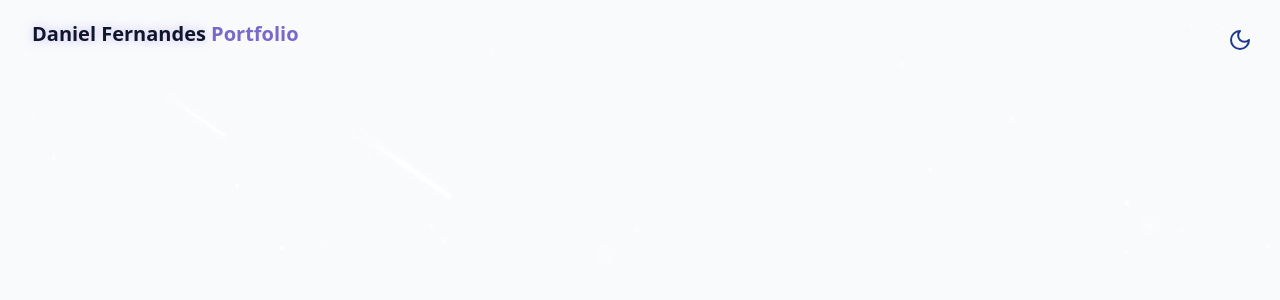
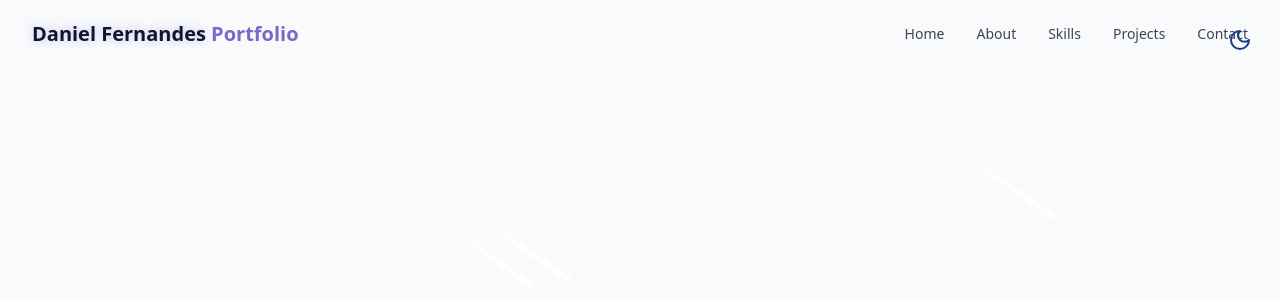
Before and after one commit to bdancost/beautiful_portfolio, a React (Vite) app: page / in a window 1280 px wide. Shown: the top 300 px of the page. Built offline with nearby package versions, Linux system fonts and the light colour scheme.

Commit message:
Adicionando desktop nav

```diff
--- a/src/components/Navbar.jsx
+++ b/src/components/Navbar.jsx
@@ -39,7 +39,17 @@ const Navbar = () => {
         </a>
 
         {/* Desktop Nav */}
-
+        <div className="hidden md:flex space-x-8">
+          {navItems.map((item, key) => (
+            <a
+              key={key}
+              href={item.href}
+              className="text-sm font-medium text-foreground/80 hover:text-primary transition-colors duration-300"
+            >
+              {item.name}
+            </a>
+          ))}
+        </div>
         {/* Mobile Nav */}
       </div>
     </nav>
```
